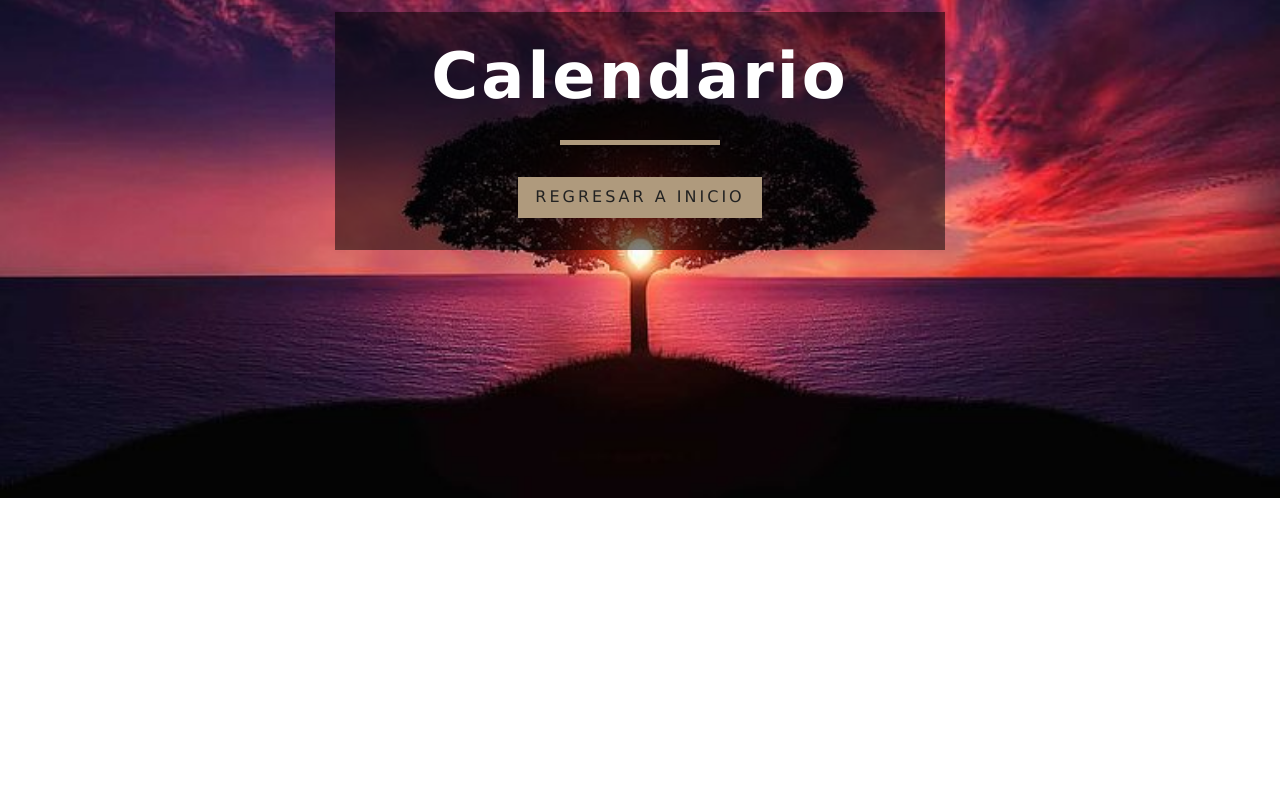
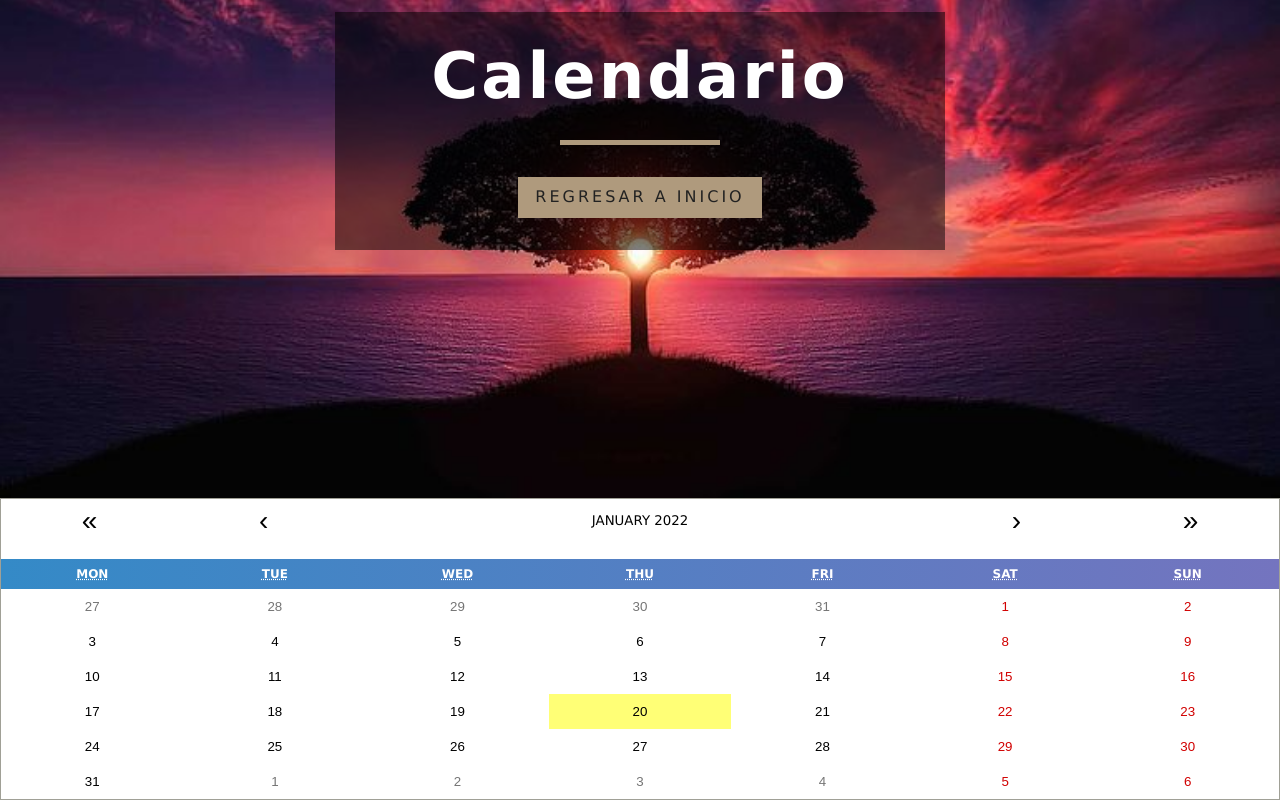
Before and after one commit to IvanSoftSolutions/SalonFiestas_WebApp, a React (Create React App) app: page /calendar in a window 1280 px wide. Shown: the part 302-1102 px from the top of the page. Before the commit the page ends 800 px from the top, so only its background shows below. Built offline with nearby package versions, Linux system fonts and the light colour scheme.

Commit message:
Add react-calendar to calendar page

```diff
--- a/package.json
+++ b/package.json
@@ -7,6 +7,7 @@
     "@testing-library/react": "^11.2.7",
     "@testing-library/user-event": "^12.8.3",
     "react": "^17.0.2",
+    "react-calendar": "^3.5.0",
     "react-dom": "^17.0.2",
     "react-icons": "^4.3.1",
     "react-responsive-carousel": "^3.2.22",
--- a/src/App.css
+++ b/src/App.css
@@ -511,3 +511,135 @@ h6 {
   }
 }
 /* end of rooms fitler*/
+/* Calendar */
+.react-calendar {
+  width: 100%;
+  box-shadow: 0 3px 6px rgba(0,0,0,0.16), 0 3px 6px rgba(0,0,0,0.23);
+  background: white;
+  border: 1px solid #a0a096;
+  font-family: Arial, Helvetica, sans-serif;
+  line-height: 1.125em;
+}
+.react-calendar--doubleView {
+  width: 700px;
+}
+.react-calendar--doubleView .react-calendar__viewContainer {
+  display: flex;
+  margin: -0.5em;
+}
+.react-calendar--doubleView .react-calendar__viewContainer > * {
+  width: 50%;
+  margin: 0.5em;
+}
+.react-calendar,
+.react-calendar *,
+.react-calendar *:before,
+.react-calendar *:after {
+  -moz-box-sizing: border-box;
+  -webkit-box-sizing: border-box;
+  box-sizing: border-box;
+}
+.react-calendar button {
+  margin: 0;
+  border: 0;
+  outline: none;
+}
+.react-calendar button:enabled:hover {
+  cursor: pointer;
+}
+.react-calendar__navigation {
+  display: flex;
+  height: 44px;
+  margin-bottom: 1em;
+}
+.react-calendar__navigation__label{
+  font-family: Verdana, Geneva, Tahoma, sans-serif;
+  line-height: 1.4;
+  text-transform: uppercase;
+}
+.react-calendar__navigation__arrow {
+  font-size: 1.75em;
+  flex-grow: 0.333;
+}
+.react-calendar__navigation button {
+  min-width: 44px;
+  background: none;
+}
+.react-calendar__navigation button:enabled:hover,
+.react-calendar__navigation button:enabled:focus {
+  background-color: #e6e6e6;
+}
+.react-calendar__navigation button[disabled] {
+  background-color: #f0f0f0;
+}
+.react-calendar__month-view__weekdays {
+  background: linear-gradient(to right, #348AC7, #7474BF);
+  color: #fff;
+  text-align: center;
+  text-transform: uppercase;
+  font-weight: bold;
+  font-family: Verdana, Geneva, Tahoma, sans-serif;
+  font-size: 0.75em;
+}
+.react-calendar__month-view__weekdays__weekday {
+  padding: 0.5em;
+}
+.react-calendar__month-view__weekNumbers .react-calendar__tile {
+  display: flex;
+  align-items: center;
+  justify-content: center;
+  font-size: 0.75em;
+  font-weight: bold;
+  padding: calc(0.75em / 0.75) calc(0.5em / 0.75);
+}
+
+button.react-calendar__month-view__days__day--weekend {
+  color: #d10000;
+}
+.react-calendar__month-view__days__day--neighboringMonth {
+  color: #757575;
+}
+.react-calendar__year-view .react-calendar__tile,
+.react-calendar__decade-view .react-calendar__tile,
+.react-calendar__century-view .react-calendar__tile {
+  padding: 2em 0.5em;
+}
+.react-calendar__tile {
+  max-width: 100%;
+  text-align: center;
+  padding: 0.75em 0.5em;
+  background: none;
+}
+.react-calendar__tile:disabled {
+  background: linear-gradient(to right, #fd5053, #ff9966);
+}
+.react-calendar__tile:enabled:hover,
+.react-calendar__tile:enabled:focus {
+  background-color: #e6e6e6;
+}
+.react-calendar__tile--now {
+  background: #ffff76;
+}
+.react-calendar__tile--now:enabled:hover,
+.react-calendar__tile--now:enabled:focus {
+  background: linear-gradient(to right, rgb(77, 146, 236), rgb(102, 198, 230));
+  color: #fff;
+}
+.react-calendar__tile--hasActive {
+  background: #76baff;
+}
+.react-calendar__tile--hasActive:enabled:hover,
+.react-calendar__tile--hasActive:enabled:focus {
+  background: #a9d4ff;
+}
+.react-calendar__tile--active {
+  background: linear-gradient(to right, rgb(77, 146, 236), rgb(102, 198, 230));
+  color: #fff;
+}
+/* .react-calendar__tile--active:enabled:hover,
+.react-calendar__tile--active:enabled:focus {
+  background: #1087ff;
+} */
+.react-calendar--selectRange .react-calendar__tile--hover {
+  background-color: #e6e6e6;
+}
--- a/src/App.js
+++ b/src/App.js
@@ -2,7 +2,7 @@ import React from 'react';
 import './App.css';
 import Home from "./pages/Home"
 import Gallery from "./pages/Gallery"
-import Calendar from './pages/Calendar';
+import Calendario from './pages/Calendar';
 import Error from './pages/Error';
 import Navbar from './components/Navbar';
 import { Route, Routes } from 'react-router-dom'
@@ -14,7 +14,7 @@ function App() {
       <Routes>
         <Route exact path="/" element={<Home />} />
         <Route exact path="/gallery/" element={<Gallery />} />
-        <Route exact path="/calendar/" element={<Calendar />} />
+        <Route exact path="/calendar/" element={<Calendario />} />
         <Route path="*" element={<Error />} />
       </Routes>
     </>
--- a/src/pages/Calendar.js
+++ b/src/pages/Calendar.js
@@ -2,9 +2,11 @@ import React from 'react'
 import Hero from '../components/Hero'
 import Banner from '../components/Banner'
 import { Link } from 'react-router-dom'
+import Calendar from 'react-calendar'
 
-export default function Calendar() {
+export default function Calendario() {
     return (
+        <>
             <Hero>
                 <Banner title='Calendario'>
                     <Link to='/' className='btn-primary'>
@@ -12,5 +14,10 @@ export default function Calendar() {
                     </Link>
                 </Banner>
             </Hero>
+            <div class="calendar-div">
+                <Calendar />
+            </div>
+        </>
+
     )
 }
```
Also changed, not shown: 1 other file (tests, documents, lock files or other folders). Lines whose indentation alone changed are shown as unchanged.
